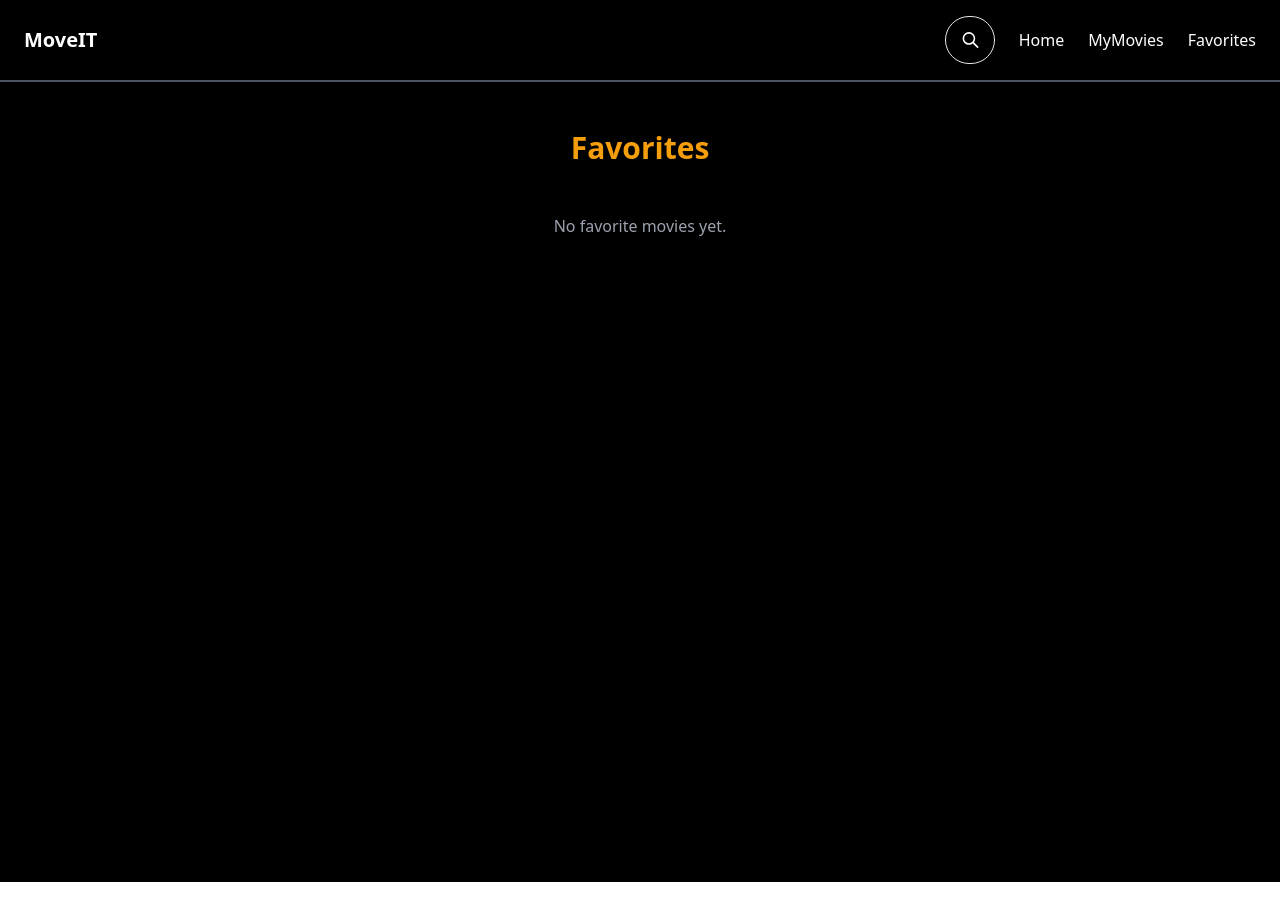
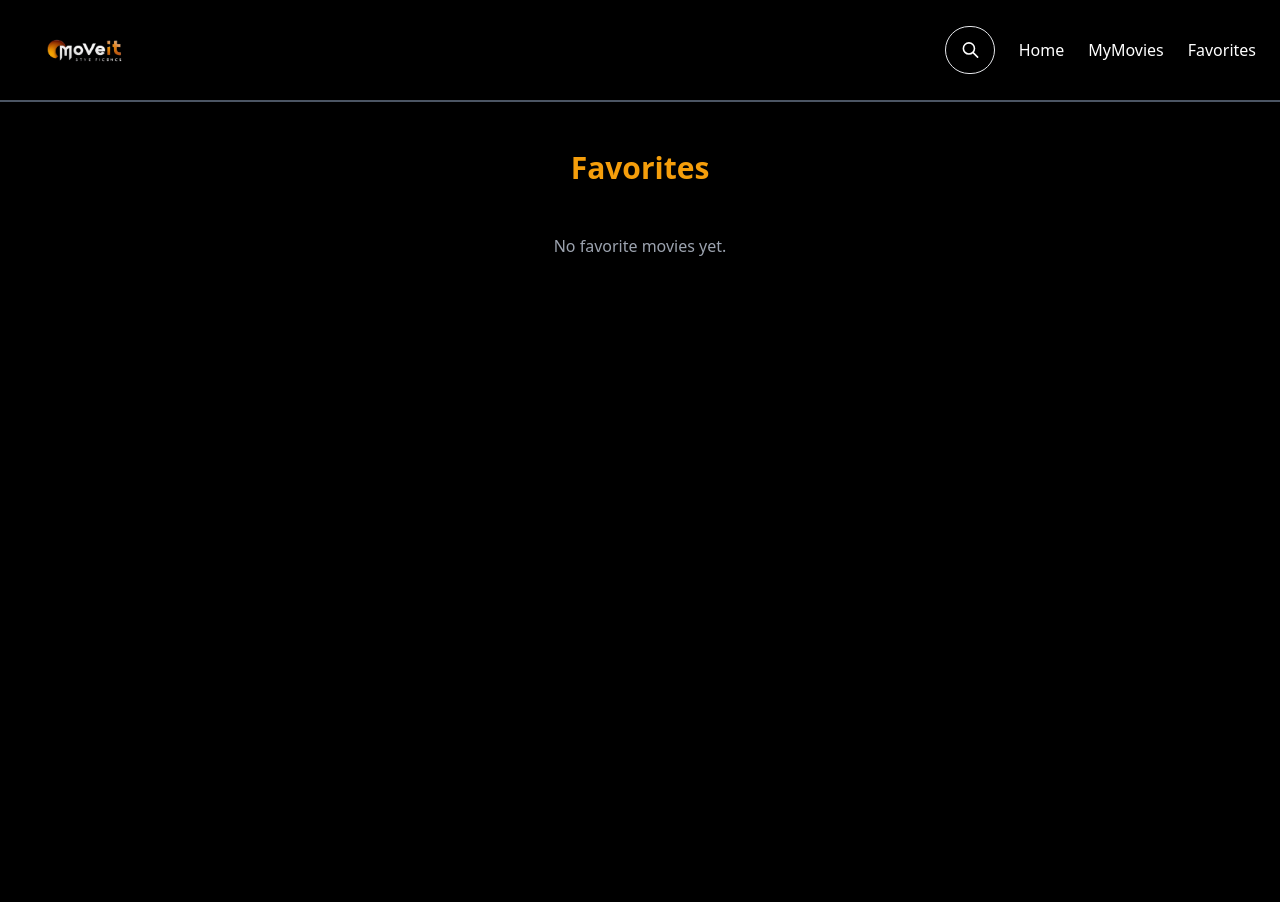
Before and after one commit to sujalamatya/movies-watchlist, a Next.js app: page /favorites in a window 1280 px wide. Built offline with nearby package versions, Linux system fonts and the light colour scheme.

Commit message:
style(navbar): add logo in navbar

```diff
--- a/src/components/common/Navbar.tsx
+++ b/src/components/common/Navbar.tsx
@@ -1,12 +1,22 @@
 "use client";
 
 import Link from "next/link";
+import Image from "next/image"; // Import the Image component
 import SearchBar from "../SearchBar";
 
 const Navbar: React.FC = () => {
   return (
     <nav className="bg-black text-white py-4 px-6 flex justify-between items-center border-b-2 border-gray-600">
-      <div className="text-xl font-bold">MoveIT</div>
+      <div className="text-xl font-bold">
+        {/* Use the Image component to display the logo */}
+        <Image
+          src="/logotest.png" // Path to the logo in the public folder
+          alt="MoveIT Logo" // Alt text for accessibility
+          width={120} // Set the width of the logo
+          height={40} // Set the height of the logo
+          className="object-contain" // Ensure the logo scales properly
+        />
+      </div>
 
       <div className="flex items-center space-x-6">
         {/* Search Form */}
```
Also changed, not shown: public/logotest.png (added).
